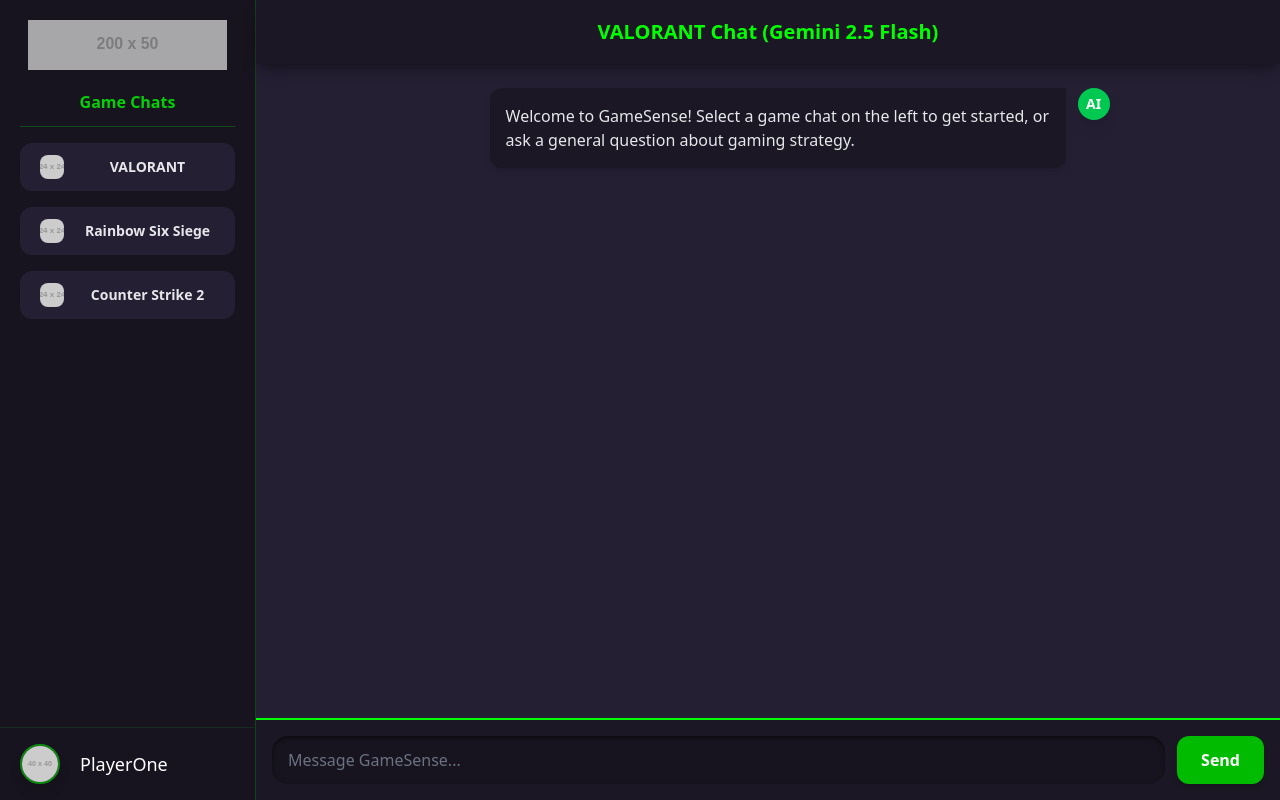
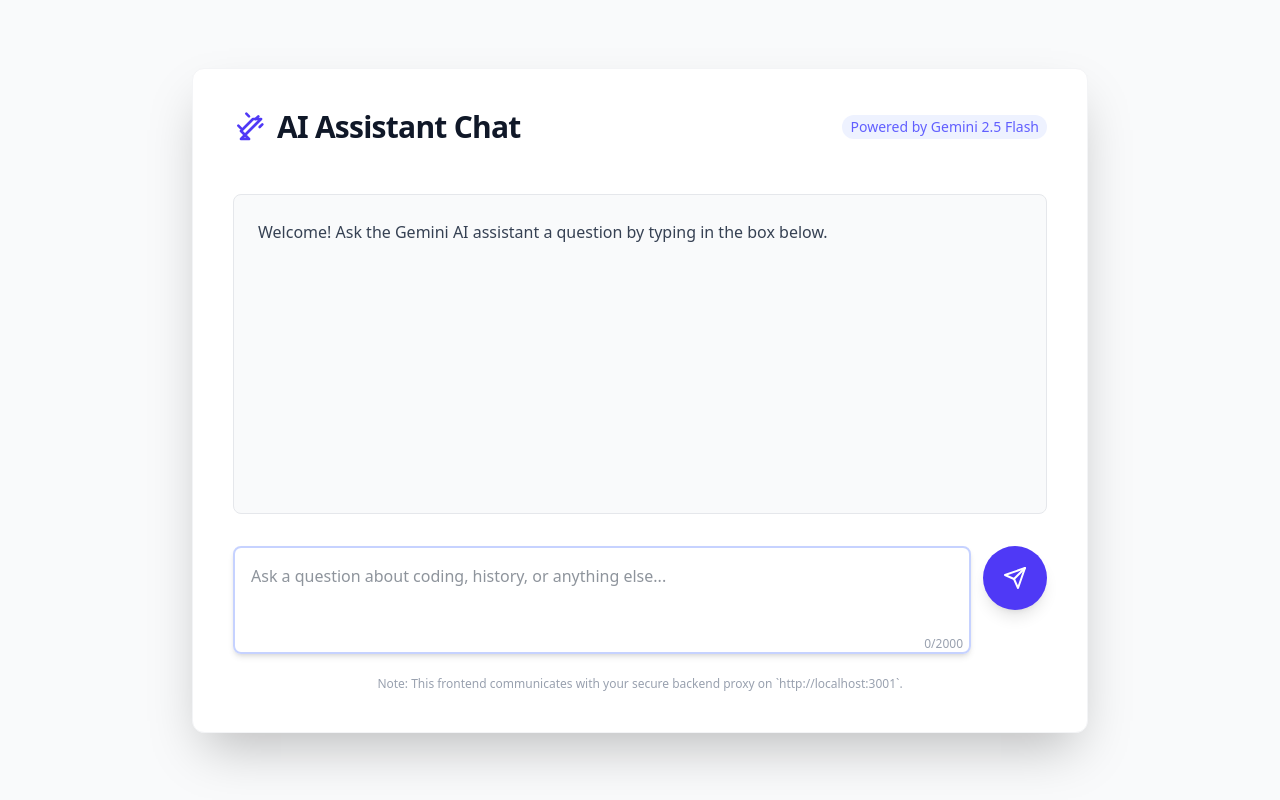
Before and after one commit to AlexanderTheGreat69z/AI-DS-FinalProject, a React (Vite) app in the folder client/: page / in a window 1280 px wide. Built offline with nearby package versions, Linux system fonts and the light colour scheme.

Commit message:
makda env erase

```diff
--- a/client/src/App.jsx
+++ b/client/src/App.jsx
@@ -1,14 +1,167 @@
-import Home from './pages/Home'
-import { BrowserRouter, Routes, Route } from "react-router-dom";
+import React, { useState, useCallback } from 'react';
+// Replaced FontAwesome imports with a function to return inline SVG icons
+// to ensure compilation stability in this isolated environment.
 
+// --- CONFIGURATION ---
+// IMPORTANT: This must match the URL and port of your running Node.js server.
+const API_ENDPOINT = 'http://localhost:3001/api/generate-content';
+const MODEL_NAME = 'Gemini 2.5 Flash';
+
+// Helper function to render a common UI icon (Wand/Magic Stick)
+const WandIcon = (props) => (
+  <svg {...props} xmlns="http://www.w3.org/2000/svg" width="24" height="24" viewBox="0 0 24 24" fill="none" stroke="currentColor" strokeWidth="2" strokeLinecap="round" strokeLinejoin="round">
+    <path d="M6 21l15-15L15 6 6 15l6 6z" />
+    <path d="M10 2l2 2" />
+    <path d="M4 11l2 2" />
+    <path d="M19 4l-2 2" />
+    <path d="M22 10l-2 2" />
+  </svg>
+);
+
+// Helper function for the Send Button (Paper Plane)
+const SendIcon = (props) => (
+  <svg {...props} xmlns="http://www.w3.org/2000/svg" width="24" height="24" viewBox="0 0 24 24" fill="none" stroke="currentColor" strokeWidth="2" strokeLinecap="round" strokeLinejoin="round">
+    <path d="M22 2L11 13" />
+    <path d="M22 2L15 22L11 13L2 9L22 2Z" />
+  </svg>
+);
+
+// Helper function for the Loading Spinner
+const SpinnerIcon = (props) => (
+  <svg {...props} xmlns="http://www.w3.org/2000/svg" width="24" height="24" viewBox="0 0 24 24" fill="none" stroke="currentColor" strokeWidth="2" strokeLinecap="round" strokeLinejoin="round">
+    <path d="M21 12a9 9 0 1 1-6.219-8.56" />
+  </svg>
+);
+
+
+/**
+ * Main application component for the AI assistant interface.
+ * Uses Tailwind CSS for styling and communicates with a secure backend proxy.
+ */
 function App() {
+  const [prompt, setPrompt] = useState('');
+  const [response, setResponse] = useState(
+    'Welcome! Ask the Gemini AI assistant a question by typing in the box below.'
+  );
+  const [isLoading, setIsLoading] = useState(false);
+  const [error, setError] = useState(null);
+
+  // Function to handle the API call to the backend proxy
+  const handleSubmit = useCallback(async (e) => {
+    e.preventDefault();
+    if (!prompt.trim() || isLoading) return;
+
+    setIsLoading(true);
+    setError(null);
+    setResponse('...thinking...');
+
+    try {
+      // 1. Fetch Request to the Secure Backend Proxy
+      const res = await fetch(API_ENDPOINT, {
+        method: 'POST',
+        headers: {
+          'Content-Type': 'application/json',
+        },
+        // Send the user's prompt to the backend
+        body: JSON.stringify({ prompt }),
+      });
+
+      const data = await res.json();
+
+      if (!res.ok || data.error) {
+        // Handle server-side errors (e.g., API key missing, prompt missing)
+        throw new Error(data.error || `HTTP error! Status: ${res.status}`);
+      }
+
+      // 2. Success: Update the response state
+      setResponse(data.text || 'No content received from AI.');
+      setPrompt(''); // Clear the input field
+
+    } catch (err) {
+      // 3. Handle network or client-side errors
+      console.error('API Interaction Error:', err.message);
+      setError('Connection or API error: Could not reach the server or process the request.');
+      setResponse('An error occurred. Please check your console and ensure the backend server is running.');
+    } finally {
+      // 4. Reset loading state
+      setIsLoading(false);
+    }
+  }, [prompt, isLoading]);
+
   return (
-    <BrowserRouter>
-      <Routes>
-        <Route path="/" element={ <Home /> } />
-      </Routes>
-    </BrowserRouter>
-  )
+    <div className="min-h-screen bg-gray-50 flex items-center justify-center p-4">
+      <div className="w-full max-w-4xl bg-white shadow-2xl rounded-xl p-6 md:p-10 border border-gray-100">
+
+        {/* Header */}
+        <div className="flex items-center space-x-3 mb-8 border-b pb-4">
+          <WandIcon
+            className="w-8 h-8 text-indigo-600"
+          />
+          <h1 className="text-3xl font-extrabold text-gray-900 tracking-tight">
+            AI Assistant Chat
+          </h1>
+          <span className="text-sm font-medium text-indigo-500 bg-indigo-50 px-2 py-0.5 rounded-full ml-auto">
+            Powered by {MODEL_NAME}
+          </span>
+        </div>
+
+        {/* AI Response Area */}
+        <div className="bg-gray-50 p-6 rounded-lg mb-8 h-80 overflow-y-auto border border-gray-200">
+          <p className="whitespace-pre-wrap text-gray-700 leading-relaxed font-sans">
+            {response}
+          </p>
+
+          {/* Error Message Display */}
+          {error && (
+            <div className="mt-4 p-3 bg-red-100 border-l-4 border-red-500 text-red-700 rounded">
+              <p className="font-semibold">Error:</p>
+              <p className="text-sm">{error}</p>
+            </div>
+          )}
+        </div>
+
+        {/* Input Form */}
+        <form onSubmit={handleSubmit} className="flex space-x-3">
+          <div className="relative flex-grow">
+            <textarea
+              className="w-full p-4 pr-12 text-gray-800 border-2 border-indigo-200 rounded-lg focus:ring-indigo-500 focus:border-indigo-500 transition duration-150 resize-none shadow-md disabled:bg-gray-100"
+              value={prompt}
+              onChange={(e) => setPrompt(e.target.value)}
+              placeholder="Ask a question about coding, history, or anything else..."
+              rows="3"
+              disabled={isLoading}
+            />
+            {/* Input Character Count (Optional) */}
+            <span className="absolute bottom-2 right-2 text-xs text-gray-400">
+                {prompt.length}/2000
+            </span>
+          </div>
+
+          <button
+            type="submit"
+            className={`
+              w-16 h-16 flex items-center justify-center rounded-full text-white transition duration-200 ease-in-out shadow-lg
+              ${isLoading
+                ? 'bg-gray-400 cursor-not-allowed'
+                : 'bg-indigo-600 hover:bg-indigo-700 active:bg-indigo-800 transform hover:scale-105'}
+            `}
+            disabled={isLoading}
+          >
+            {isLoading ? (
+              <SpinnerIcon className="w-6 h-6 animate-spin" />
+            ) : (
+              <SendIcon className="w-6 h-6" />
+            )}
+          </button>
+        </form>
+
+        {/* Footer Note */}
+        <p className="mt-4 text-xs text-center text-gray-400">
+          Note: This frontend communicates with your secure backend proxy on `http://localhost:3001`.
+        </p>
+      </div>
+    </div>
+  );
 }
 
-export default App
+export default App;
--- a/client/src/pages/Home.jsx
+++ b/client/src/pages/Home.jsx
@@ -14,7 +14,7 @@
 // --- Helper Components ---
 
 // 1. Chat Bubble Component
-const ChatBubble = ({ role, content, index, isLoading }) => {
+const ChatBubble = ({ role, content}) => {
     const isAssistant = role === "assistant";
     const isPlaceholder = content === "...";
 
```
Also changed, not shown: client/package.json (+1 -7 lines), 1 other file (tests, documents, lock files or other folders).
